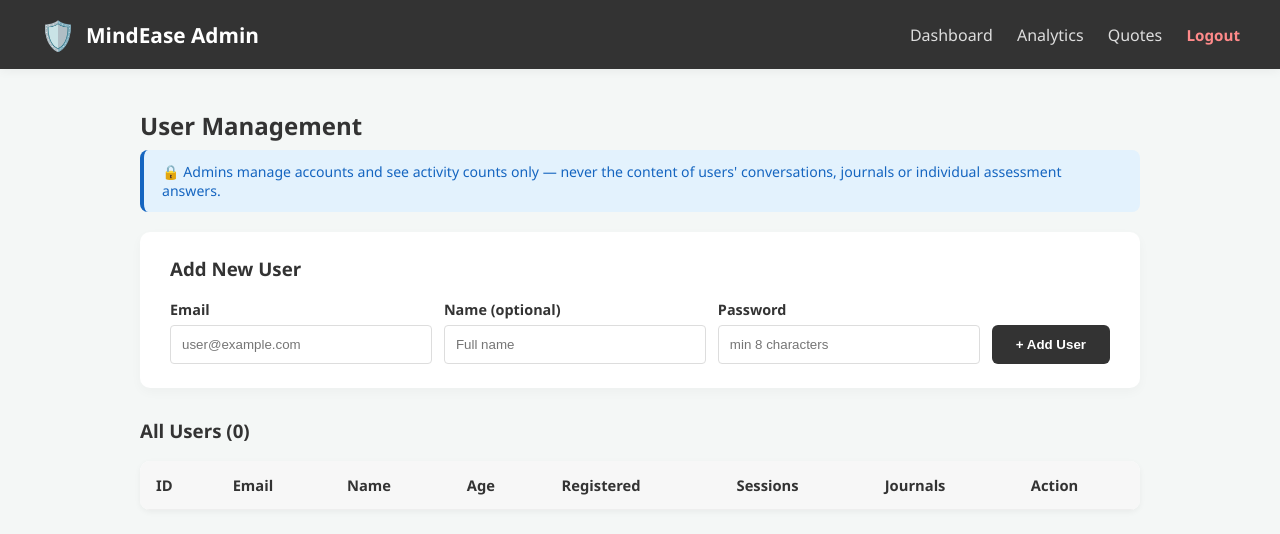
After one commit to wtfsheesh/mindease-fyp, a Flask app: page /admin/users in a window 1280 px wide. The commit adds this page. Shown: the top 534 px of the page. Run offline with Flask 3, Linux system fonts and the light colour scheme; the visitor is signed in with stand-in values (Sample User, id 1); data comes from the database, SQL or seed files in the repository; lists and menus that the app fills with data are empty.

Commit message:
Expand admin module: user management and analytics visualizations
- /admin/users: list all accounts with activity counts, add and delete
  users (cascade delete). Privacy boundary preserved - admin sees counts
  only, never conversation or journal content.
- /admin/analytics: 5 Chart.js visualisations (user growth, sessions
  over time, before/after dimension averages, journal mood distribution,
  breathing technique popularity) - all aggregate and anonymous.
- Cross-linked admin nav; test suite extended to 37 checks.

```diff
--- a/app.py
+++ b/app.py
@@ -927,6 +927,156 @@ def admin_quote_delete(quote_id):
         flash('Quote deleted.', 'info')
     return redirect(url_for('admin_quotes'))
 
+# ---------------------------------------------------------------------------
+# Admin: User Management (account administration)
+# Admin can list/add/remove accounts and see per-user ACTIVITY COUNTS only.
+# Conversation text and journal content are never exposed - privacy by design.
+# ---------------------------------------------------------------------------
+
+@app.route('/admin/users')
+@admin_required
+def admin_users():
+    """List all user accounts with aggregate activity counts (no content)."""
+    users = User.query.order_by(User.created_at.desc()).all()
+    user_rows = []
+    for u in users:
+        session_count = ChatSession.query.filter_by(user_id=u.id).count()
+        journal_count = JournalEntry.query.filter_by(user_id=u.id).count()
+        user_rows.append({
+            'id': u.id,
+            'email': u.email,
+            'name': u.profile.name if u.profile and u.profile.name else '-',
+            'age_group': u.profile.age_group if u.profile and u.profile.age_group else '-',
+            'created_at': u.created_at,
+            'sessions': session_count,
+            'journals': journal_count
+        })
+    return render_template('admin-users.html', users=user_rows)
+
+@app.route('/admin/users/add', methods=['POST'])
+@admin_required
+def admin_user_add():
+    """Create a new user account from the admin panel."""
+    email = request.form.get('email', '').strip()
+    password = request.form.get('password', '')
+    name = request.form.get('name', '').strip()
+
+    if not email or not password:
+        flash('Email and password are required.', 'error')
+        return redirect(url_for('admin_users'))
+
+    if len(password) < 8:
+        flash('Password must be at least 8 characters.', 'error')
+        return redirect(url_for('admin_users'))
+
+    if User.query.filter_by(email=email).first():
+        flash('An account with this email already exists.', 'error')
+        return redirect(url_for('admin_users'))
+
+    try:
+        new_user = User(email=email)
+        new_user.set_password(password)
+        db.session.add(new_user)
+        db.session.flush()
+        if name:
+            db.session.add(Profile(user_id=new_user.id, name=name))
+        db.session.commit()
+        flash(f'User {email} created.', 'success')
+    except Exception as e:
+        db.session.rollback()
+        flash('Error creating user.', 'error')
+        print(f"Admin add user error: {e}")
+
+    return redirect(url_for('admin_users'))
+
+@app.route('/admin/users/delete/<int:user_id>', methods=['POST'])
+@admin_required
+def admin_user_delete(user_id):
+    """Delete a user account and all their data (cascade)."""
+    user = User.query.get(user_id)
+    if user:
+        try:
+            email = user.email
+            db.session.delete(user)  # cascades to sessions, journals, etc.
+            db.session.commit()
+            flash(f'User {email} and all their data deleted.', 'info')
+        except Exception as e:
+            db.session.rollback()
+            flash('Error deleting user.', 'error')
+            print(f"Admin delete user error: {e}")
+    else:
+        flash('User not found.', 'error')
+    return redirect(url_for('admin_users'))
+
+# ---------------------------------------------------------------------------
+# Admin: Analytics (aggregate, anonymous data visualisations)
+# ---------------------------------------------------------------------------
+
+@app.route('/admin/analytics')
+@admin_required
+def admin_analytics():
+    """Aggregate visualisations of system-wide, anonymous data."""
+    from collections import defaultdict
+
+    # 1. User registrations per day (cumulative growth)
+    reg_by_day = defaultdict(int)
+    for u in User.query.all():
+        reg_by_day[u.created_at.strftime('%d %b')] += 1
+    # Preserve chronological order
+    reg_sorted = sorted(User.query.all(), key=lambda u: u.created_at)
+    reg_labels, reg_counts, running = [], [], 0
+    seen = set()
+    for u in reg_sorted:
+        day = u.created_at.strftime('%d %b')
+        running += 1
+        if day in seen:
+            reg_counts[-1] = running
+        else:
+            seen.add(day)
+            reg_labels.append(day)
+            reg_counts.append(running)
+
+    # 2. Sessions per day
+    sess_by_day = defaultdict(int)
+    for s in ChatSession.query.all():
+        sess_by_day[s.start_time.strftime('%d %b')] += 1
+    sess_labels = sorted(sess_by_day.keys(),
+                         key=lambda d: datetime.strptime(d, '%d %b'))
+    sess_counts = [sess_by_day[d] for d in sess_labels]
+
+    # 3. Journal mood distribution (anonymous counts only)
+    mood_by_type = defaultdict(int)
+    for j in JournalEntry.query.all():
+        mood_by_type[j.mood or 'Unspecified'] += 1
+    mood_labels = list(mood_by_type.keys())
+    mood_counts = [mood_by_type[m] for m in mood_labels]
+
+    # 4. Breathing technique popularity
+    tech_by_type = defaultdict(int)
+    for b in BreathingSession.query.all():
+        tech_by_type[b.technique] += 1
+    tech_labels = list(tech_by_type.keys())
+    tech_counts = [tech_by_type[t] for t in tech_labels]
+
+    # 5. Average pre vs post score per dimension (effectiveness evidence)
+    dims = ['stress_level', 'mood', 'sleep_quality', 'energy_level', 'anxiety_level']
+    dim_labels = ['Stress', 'Mood', 'Sleep', 'Energy', 'Anxiety']
+    pre_avgs, post_avgs = [], []
+    pre_surveys = PreSurvey.query.all()
+    post_surveys = PostSurvey.query.all()
+    for d in dims:
+        pre_vals = [getattr(p, d) for p in pre_surveys]
+        post_vals = [getattr(p, d) for p in post_surveys]
+        pre_avgs.append(round(sum(pre_vals) / len(pre_vals), 2) if pre_vals else 0)
+        post_avgs.append(round(sum(post_vals) / len(post_vals), 2) if post_vals else 0)
+
+    return render_template('admin-analytics.html',
+                           reg_labels=reg_labels, reg_counts=reg_counts,
+                           sess_labels=sess_labels, sess_counts=sess_counts,
+                           mood_labels=mood_labels, mood_counts=mood_counts,
+                           tech_labels=tech_labels, tech_counts=tech_counts,
+                           dim_labels=dim_labels, pre_avgs=pre_avgs, post_avgs=post_avgs)
+
 # ============================================================================
 # ERROR HANDLERS
 # ============================================================================
--- a/templates/admin-quotes.html
+++ b/templates/admin-quotes.html
@@ -85,6 +85,8 @@ textarea#quote_text {
         </div>
         <div class="nav-right">
             <a href="{{ url_for('admin_dashboard') }}" class="admin-link">Dashboard</a>
+            <a href="{{ url_for('admin_users') }}" class="admin-link">Users</a>
+            <a href="{{ url_for('admin_analytics') }}" class="admin-link">Analytics</a>
             <a href="{{ url_for('admin_logout') }}" class="btn-logout">Logout</a>
         </div>
     </div>
--- /dev/null
+++ b/templates/admin-users.html
@@ -0,0 +1,170 @@
+{% extends "base.html" %}
+
+{% block title %}User Management - MindEase Admin{% endblock %}
+
+{% block extra_css %}
+<style>
+.admin-nav { background: #333; }
+.admin-nav .nav-brand { color: white; }
+.admin-nav .btn-logout { color: #ff8a8a; }
+.admin-nav .admin-link {
+    color: #ddd;
+    text-decoration: none;
+    font-weight: 500;
+    margin-right: 20px;
+}
+.admin-nav .admin-link:hover { color: white; }
+.users-container {
+    max-width: 1000px;
+    margin: 40px auto;
+    padding: 0 20px;
+}
+.add-user-card {
+    background: white;
+    padding: 24px 30px;
+    border-radius: 10px;
+    box-shadow: 0 4px 12px rgba(0,0,0,0.03);
+    margin-bottom: 30px;
+}
+.add-user-row {
+    display: flex;
+    gap: 12px;
+    flex-wrap: wrap;
+    align-items: flex-end;
+}
+.add-user-row .field { flex: 1; min-width: 160px; }
+.add-user-row label { display: block; font-weight: 600; margin-bottom: 6px; font-size: 0.9rem; }
+.users-table {
+    width: 100%;
+    border-collapse: collapse;
+    background: white;
+    border-radius: 10px;
+    overflow: hidden;
+    box-shadow: 0 2px 6px rgba(0,0,0,0.05);
+}
+.users-table th, .users-table td {
+    text-align: left;
+    padding: 14px 16px;
+    border-bottom: 1px solid #eee;
+    font-size: 0.92rem;
+}
+.users-table th { background: #f7f7f7; font-weight: 600; }
+.users-table tr:last-child td { border-bottom: none; }
+.count-pill {
+    display: inline-block;
+    background: #e3f2fd;
+    color: #1565c0;
+    padding: 2px 10px;
+    border-radius: 10px;
+    font-size: 0.85rem;
+}
+.btn-mini {
+    padding: 6px 14px;
+    border-radius: 4px;
+    font-size: 13px;
+    cursor: pointer;
+    border: 1px solid #f3b4b4;
+    background: white;
+    color: #ef4444;
+}
+.btn-mini:hover { background: #fee2e2; }
+.privacy-note {
+    background: #E3F2FD;
+    color: #1565C0;
+    padding: 12px 18px;
+    border-radius: 8px;
+    font-size: 0.88rem;
+    margin-bottom: 20px;
+    border-left: 4px solid #1565C0;
+}
+</style>
+{% endblock %}
+
+{% block content %}
+<nav class="navbar admin-nav">
+    <div class="nav-content">
+        <div class="nav-left">
+            <span class="logo-icon">🛡️</span>
+            <span class="nav-brand">MindEase Admin</span>
+        </div>
+        <div class="nav-right">
+            <a href="{{ url_for('admin_dashboard') }}" class="admin-link">Dashboard</a>
+            <a href="{{ url_for('admin_analytics') }}" class="admin-link">Analytics</a>
+            <a href="{{ url_for('admin_quotes') }}" class="admin-link">Quotes</a>
+            <a href="{{ url_for('admin_logout') }}" class="btn-logout">Logout</a>
+        </div>
+    </div>
+</nav>
+
+<div class="users-container">
+    {% with messages = get_flashed_messages(with_categories=true) %}
+        {% if messages %}
+            {% for category, message in messages %}
+                <div class="flash-message flash-{{ category }}">{{ message }}</div>
+            {% endfor %}
+        {% endif %}
+    {% endwith %}
+
+    <h2 style="margin-bottom: 8px;">User Management</h2>
+    <div class="privacy-note">
+        🔒 Admins manage accounts and see activity counts only — never the content of
+        users' conversations, journals or individual assessment answers.
+    </div>
+
+    <div class="add-user-card">
+        <h3 style="margin-top: 0;">Add New User</h3>
+        <form action="{{ url_for('admin_user_add') }}" method="POST">
+            <div class="add-user-row">
+                <div class="field">
+                    <label for="email">Email</label>
+                    <input type="email" id="email" name="email" required placeholder="user@example.com">
+                </div>
+                <div class="field">
+                    <label for="name">Name (optional)</label>
+                    <input type="text" id="name" name="name" placeholder="Full name">
+                </div>
+                <div class="field">
+                    <label for="password">Password</label>
+                    <input type="text" id="password" name="password" required placeholder="min 8 characters">
+                </div>
+                <button type="submit" class="btn-primary" style="background: #333;">+ Add User</button>
+            </div>
+        </form>
+    </div>
+
+    <h3>All Users ({{ users|length }})</h3>
+    <table class="users-table">
+        <thead>
+            <tr>
+                <th>ID</th>
+                <th>Email</th>
+                <th>Name</th>
+                <th>Age</th>
+                <th>Registered</th>
+                <th>Sessions</th>
+                <th>Journals</th>
+                <th>Action</th>
+            </tr>
+        </thead>
+        <tbody>
+            {% for u in users %}
+            <tr>
+                <td>{{ u.id }}</td>
+                <td>{{ u.email }}</td>
+                <td>{{ u.name }}</td>
+                <td>{{ u.age_group }}</td>
+                <td>{{ u.created_at|datetime_format('%d %b %Y') }}</td>
+                <td><span class="count-pill">{{ u.sessions }}</span></td>
+                <td><span class="count-pill">{{ u.journals }}</span></td>
+                <td>
+                    <form action="{{ url_for('admin_user_delete', user_id=u.id) }}" method="POST"
+                          onsubmit="return confirm('Delete {{ u.email }} and ALL their data permanently? This cannot be undone.');">
+                        <button type="submit" class="btn-mini">Delete</button>
+                    </form>
+                </td>
+            </tr>
+            {% endfor %}
+        </tbody>
+    </table>
+</div>
+{% endblock %}
```
Also changed, not shown: templates/admin-analytics.html (added, +174 -0 lines), templates/admin-dashboard.html (+8 -2 lines), test_flow.py (+18 -0 lines).
